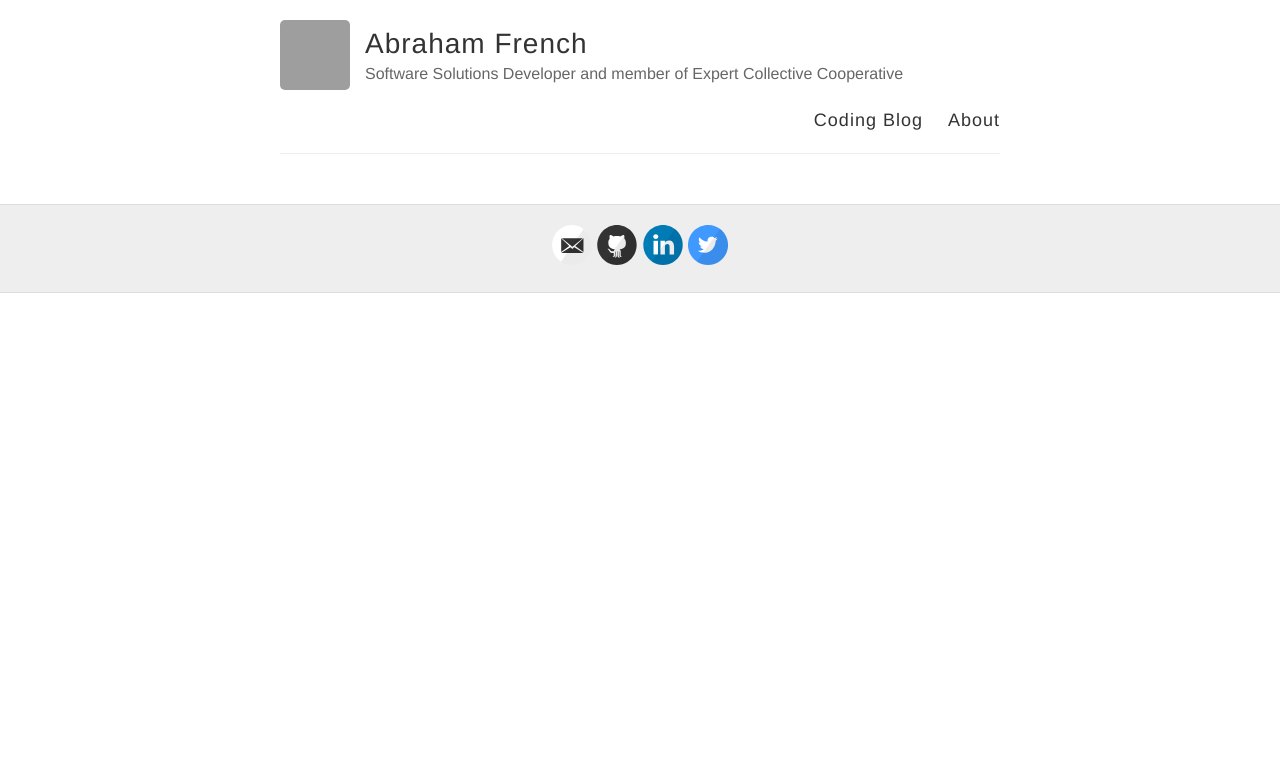
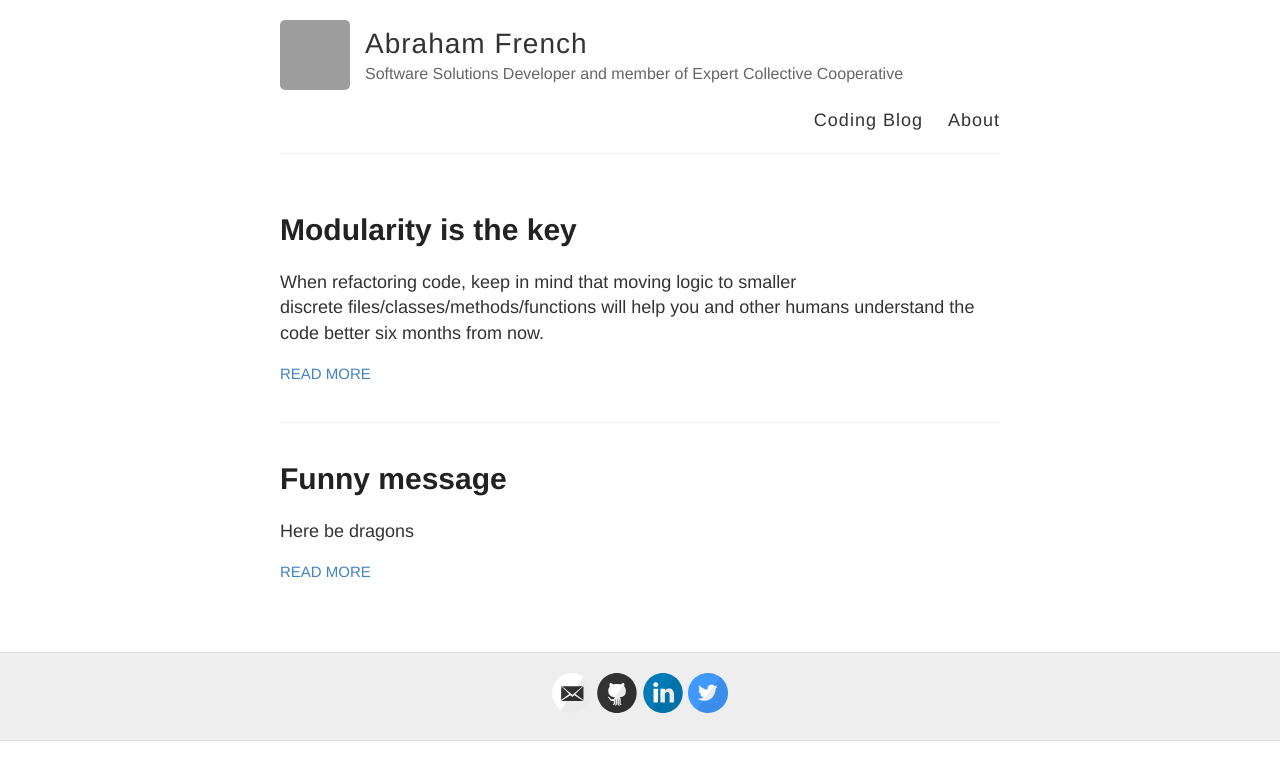
Before and after one commit to AbrahamFr/abrahamfr.github.io, a Jekyll site: the page built from coding.html, in a window 1280 px wide. Shown: the top 780 px of the page. Built offline with Jekyll 4.4.1, drawn with Linux system fonts in a browser that asks for light colours; part of the change alters nothing that is shown; grey boxes are pictures that could not be loaded.

```diff
--- a/_coding/2020-05-30-Multiple-Posts.md
+++ b/_coding/2020-05-30-Multiple-Posts.md
@@ -1,6 +1,6 @@
 ---
 layout: post
-title: Modularity is the key
+title: Funny message
 ---
 
 Here be dragons
--- a/_config.yml
+++ b/_config.yml
@@ -57,7 +57,7 @@ permalink: /:title/
 # The release of Jekyll Now that you're using
 version: v1.2.0
 
-collection:
+collections:
   coding:
     output: true
 
```
